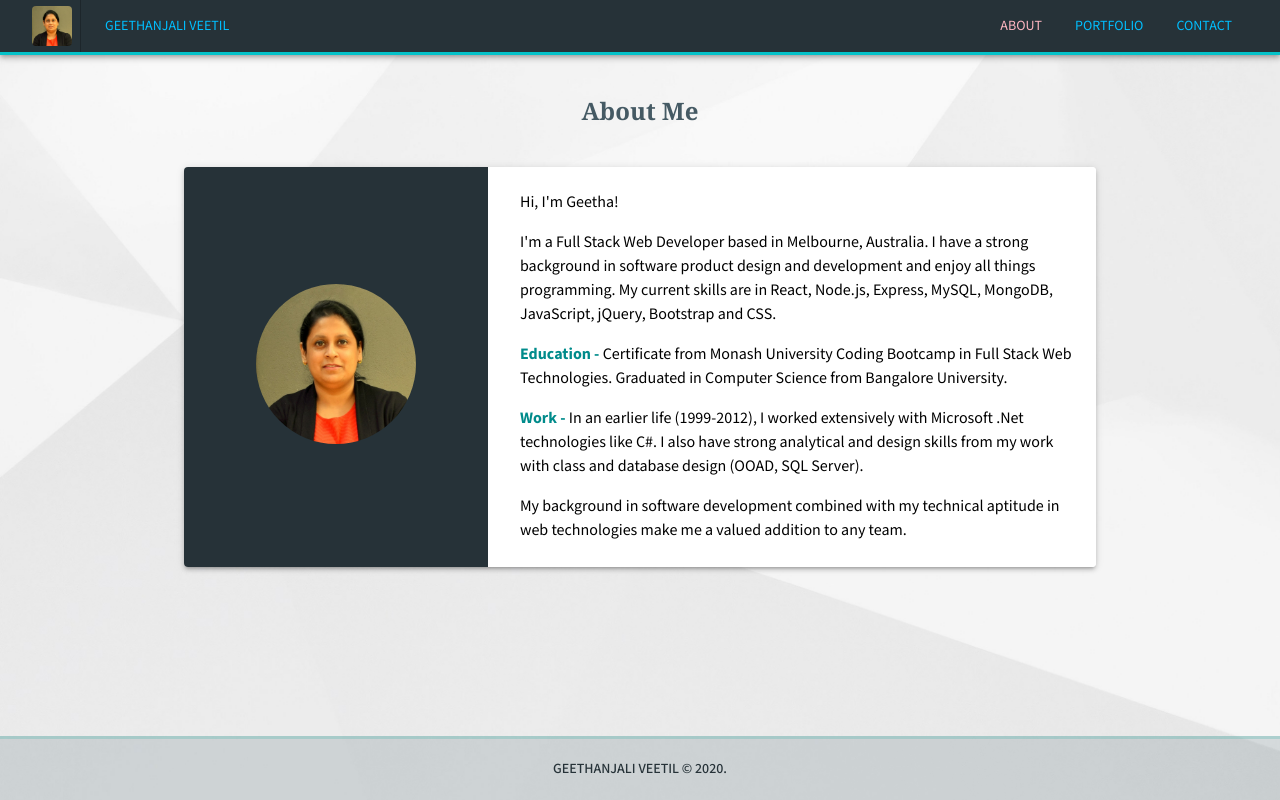
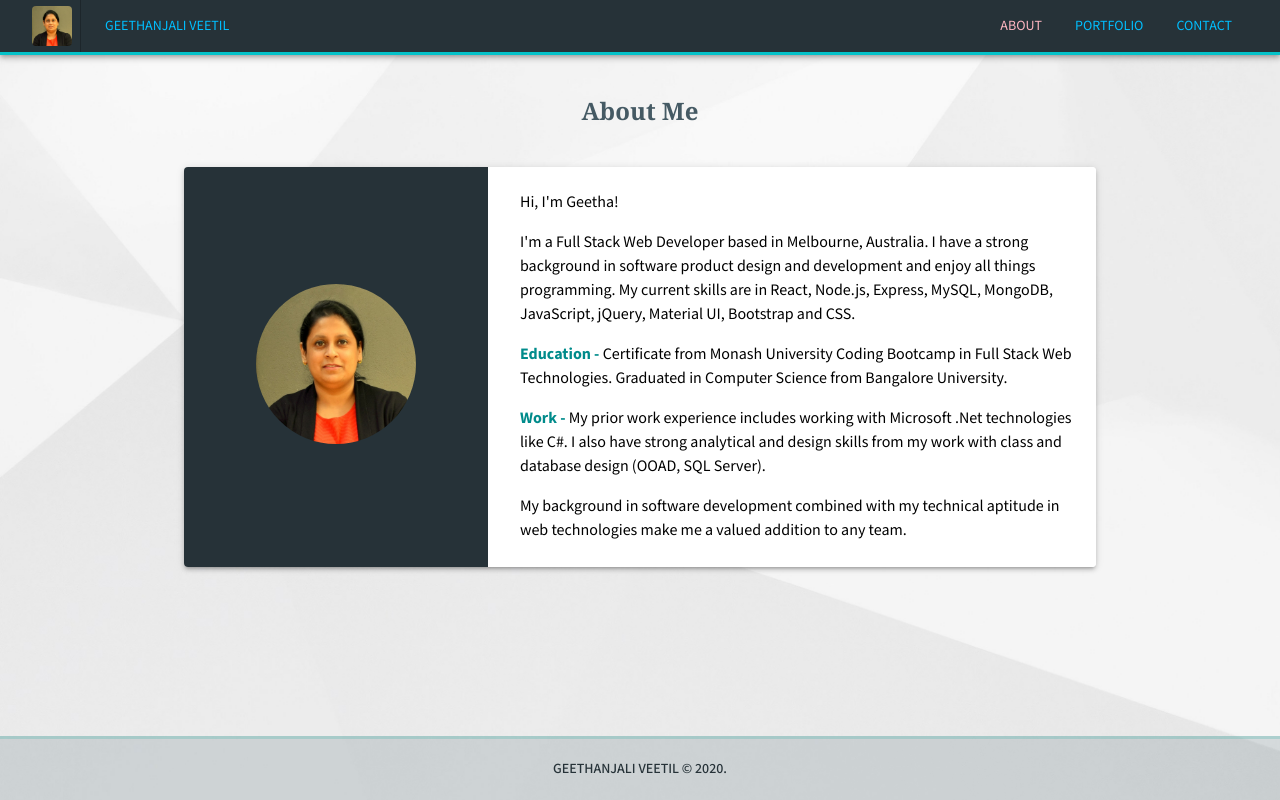
Before and after one commit to Gveetil/GVEETIL.github.io, a React (Create React App) app: page / in a window 1280 px wide. Built offline with nearby package versions, Linux system fonts and the light colour scheme.

Commit message:
Updated skills and Project 3

```diff
--- a/src/PortfolioItems.json
+++ b/src/PortfolioItems.json
@@ -1,4 +1,21 @@
 [
+    {
+        "title": "Learn@Home",
+        "image": "learn_at_home",
+        "technologies": [
+            "React",
+            "Node.js",
+            "MySQL",
+            "Express",
+            "Material UI",
+            "Sequelize",
+            "Passport",
+            "Dropbox API"
+        ],
+        "description": "Learn@Home is a home-schooling solution that helps teachers and students stay up to date with their lessons and coursework.",
+        "appUrl": "https://learn-at-home.herokuapp.com/",
+        "githubUrl": "https://github.com/Gveetil/Learn-At-Home"
+    },
     {
         "title": "Lets Talk Corona",
         "image": "lets_talk_corona",
@@ -59,20 +76,6 @@
         "githubUrl": "https://github.com/alibahrami633/EVCS-Finder"
     },
     {
-        "title": "Fitness Tracker",
-        "image": "fitness_tracker",
-        "technologies": [
-            "Node.js",
-            "Express",
-            "MongoDB",
-            "Mongoose",
-            "Materialize"
-        ],
-        "description": "The fitness tracker application tracks your workout progress to help you reach your fitness goals faster.",
-        "appUrl": "https://gveetil-fitness-tracker.herokuapp.com/",
-        "githubUrl": "https://github.com/Gveetil/nosql-fitness-tracker"
-    },
-    {
         "title": "Weather Dashboard",
         "image": "weather_dashboard",
         "technologies": [
--- a/src/components/AboutDetails.js
+++ b/src/components/AboutDetails.js
@@ -28,18 +28,15 @@ export default function AboutDetails(props) {
                 I'm a Full Stack Web Developer based in Melbourne, Australia. I have a strong background in software
                 product
                 design and development and enjoy all things programming. My current skills are in React,
-                Node.js, Express, MySQL, MongoDB, JavaScript, jQuery, Bootstrap and CSS.
+                Node.js, Express, MySQL, MongoDB, JavaScript, jQuery, Material UI, Bootstrap and CSS.
             </Typography>
             <Typography paragraph={true}>
                 <strong className="about-me-panel-header">Education - </strong>Certificate from Monash University Coding
                     Bootcamp
                     in Full Stack Web Technologies. Graduated in Computer Science from Bangalore University.
                     </Typography>
-            <Typography paragraph={true}><strong className="about-me-panel-header text-center">Work - </strong> In an earlier life (1999-2012),
-                    I
-                    worked
-                    extensively
-                    with Microsoft .Net technologies like C#. I also have
+            <Typography paragraph={true}><strong className="about-me-panel-header text-center">Work - </strong> My prior work experience
+                    includes working with Microsoft .Net technologies like C#. I also have
                     strong analytical and design skills from my work with class and database design (OOAD, SQL Server).
                     </Typography>
             <Typography paragraph={true}>My background in
```
Also changed, not shown: public/images/learn_at_home.jpg (added), 1 other file (tests, documents, lock files or other folders).
